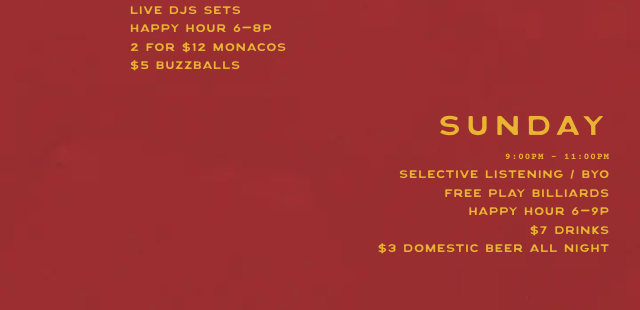
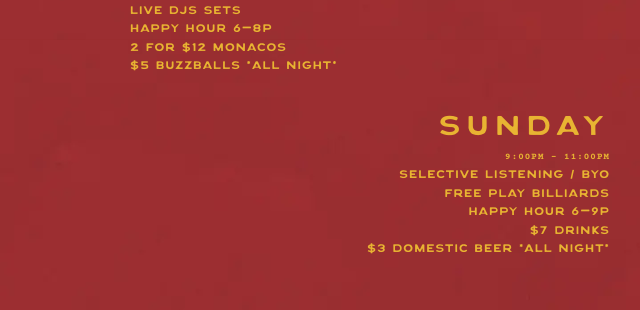
Before and after one commit to niconicocarrera/eastwind-social-club, a website: page index.html in a window 1280 px wide. Shown: the part 2520-2830 px from the top of the page, 270-910 px from the left. Drawn offline with nearby package versions, Linux system fonts and the light colour scheme; no server answers.

Commit message:
Add *ALL NIGHT* to BuzzBallz and domestic beer

```diff
--- a/index.html
+++ b/index.html
@@ -87,7 +87,7 @@
         <p class="hours-detail">LIVE DJS SETS</p>
         <p class="hours-detail">HAPPY HOUR 6–8P</p>
         <p class="hours-detail">2 FOR $12 MONACOS</p>
-        <p class="hours-detail">$5 BUZZBALLS</p>
+        <p class="hours-detail">$5 BUZZBALLS *ALL NIGHT*</p>
       </div>
 
       <div class="hours-day hours-day--right">
@@ -97,7 +97,7 @@
         <p class="hours-detail">FREE PLAY BILLIARDS</p>
         <p class="hours-detail">HAPPY HOUR 6–9P</p>
         <p class="hours-detail">$7 DRINKS</p>
-        <p class="hours-detail">$3 DOMESTIC BEER ALL NIGHT</p>
+        <p class="hours-detail">$3 DOMESTIC BEER *ALL NIGHT*</p>
       </div>
 
     </div>
```
